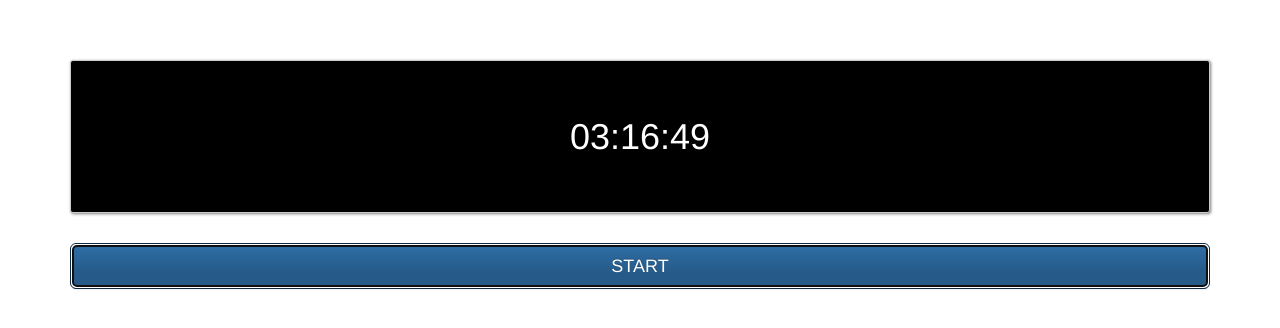
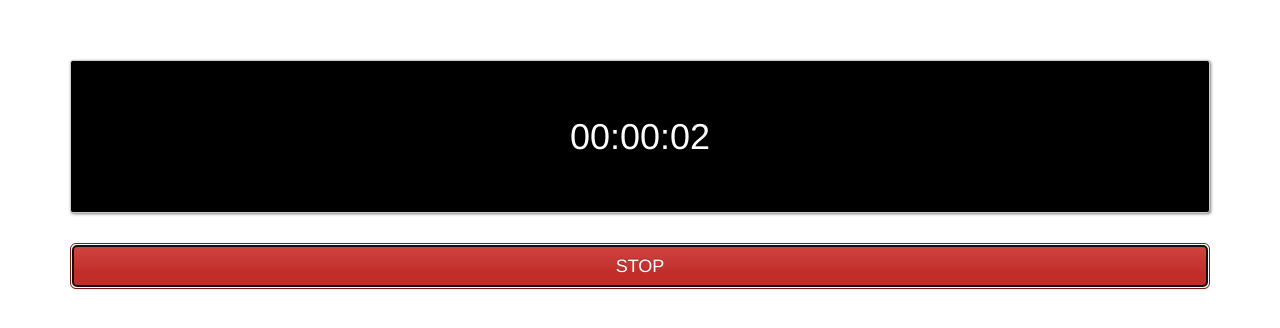
Before and after one commit to yuya-yuya/Udemy-html-css-javascript, a plain HTML site: page section6/index.html in a window 1280 px wide. Both pictures are taken after a click on the button "START". Drawn offline with nearby package versions, Linux system fonts and the light colour scheme.

Commit message:
completed form

```diff
--- a/section6/index.html
+++ b/section6/index.html
@@ -23,27 +23,75 @@
   </div>
 
   <script>
+    var start;
+    var timer_id;
+
+    document.getElementById('start-stop').addEventListener('click', function(){
+      if(this.innerHTML === 'START'){
+        start = new Date();
+
+        timer_id = window.setInterval(goTimer, 10);
+
+        this.innerHTML = 'STOP';
+        this.classList.remove('btn-primary');
+        this.classList.add('btn-danger');
+      }else{
+        clearInterval(timer_id)
+        this.innerHTML = 'START';
+        this.classList.remove('btn-danger');
+        this.classList.add('btn-primary');
+      }
+
+    });
+
     var addZero = function(value){
       if(value < 10){
-      value = '0' + value;
+        value = '0' + value;
       }
 
       return value;
     }
 
-    document.getElementById('start-stop').addEventListener('click', function(){
-      var now = new Date();
-      var seconds = now.getSeconds();
+    var goTimer = function(){
+      var now = new Date;
+
+      var milli = now.getTime() - start.getTime();
+      var seconds = Math.floor(milli / 1000);
+      var minutes = Math.floor(seconds / 60);
+      var hours = Math.floor(minutes / 60);
+
+      seconds = seconds - minutes * 60;
+      minutes = minutes - hours * 60
+
+      hours = addZero(hours);
+      minutes = addZero(minutes);
       seconds = addZero(seconds);
 
-      var minutes = now.getMinutes();
-      minutes = addZero(minutes);
+      document.getElementById('timer').innerHTML = hours + ':' + minutes + ':' + seconds;
+    }
 
-      var hours = now.getHours();
-      hours = addZero(hours);
 
-      document.getElementById('timer').innerHTML = hours + ':' + minutes + ':' + seconds;
-    });
+    // var addZero = function(value){
+    //   if(value < 10){
+    //   value = '0' + value;
+    //   }
+
+    //   return value;
+    // }
+
+    // document.getElementById('start-stop').addEventListener('click', function(){
+    //   var now = new Date();
+    //   var seconds = now.getSeconds();
+    //   seconds = addZero(seconds);
+
+    //   var minutes = now.getMinutes();
+    //   minutes = addZero(minutes);
+
+    //   var hours = now.getHours();
+    //   hours = addZero(hours);
+
+    //   document.getElementById('timer').innerHTML = hours + ':' + minutes + ':' + seconds;
+    // });
   </script>
 </body>
 </html>
```
